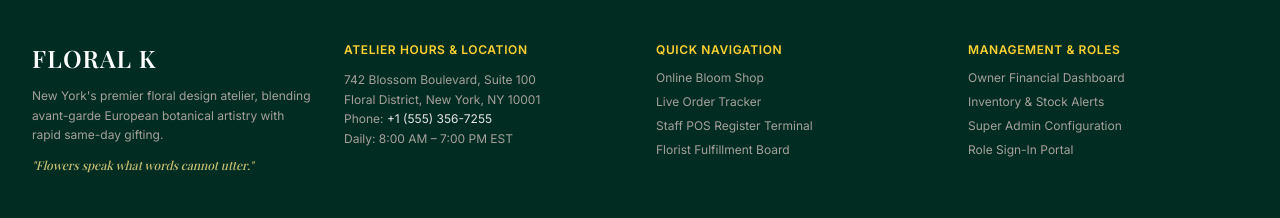
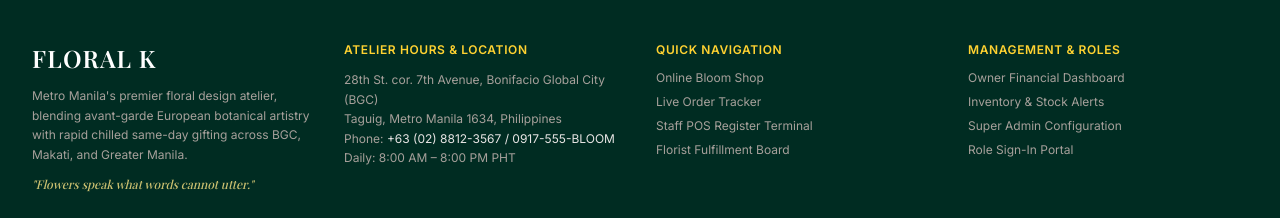
Before and after one commit to markwlsn/Floral-K, a React (Vite) app in the folder client/: page / in a window 1280 px wide. Shown: the part 1853-2071 px from the top of the page. Built offline with nearby package versions, Linux system fonts and the light colour scheme; no server answers; a web font is replaced by a local one.

Commit message:
style(client): update boutique address to BGC Flagship Atelier with local hours

```diff
--- a/client/src/components/common/Footer.tsx
+++ b/client/src/components/common/Footer.tsx
@@ -60,7 +60,7 @@ export const Footer: React.FC<FooterProps> = ({ onNavigate }) => {
             <span className="font-serif text-2xl font-bold text-white tracking-wider">FLORAL K</span>
           </div>
           <p className="text-xs text-stone-400 leading-relaxed">
-            New York's premier floral design atelier, blending avant-garde European botanical artistry with rapid same-day gifting.
+            Metro Manila's premier floral design atelier, blending avant-garde European botanical artistry with rapid chilled same-day gifting across BGC, Makati, and Greater Manila.
           </p>
           <p className="text-xs text-amber-200/80 font-serif italic">
             "Flowers speak what words cannot utter."
@@ -70,10 +70,10 @@ export const Footer: React.FC<FooterProps> = ({ onNavigate }) => {
         <div>
           <h5 className="text-xs font-semibold uppercase tracking-wider text-amber-300 mb-3">Atelier Hours & Location</h5>
           <p className="text-xs text-stone-400 leading-relaxed">
-            742 Blossom Boulevard, Suite 100<br />
-            Floral District, New York, NY 10001<br />
-            Phone: <span className="text-stone-200">+1 (555) 356-7255</span><br />
-            Daily: 8:00 AM – 7:00 PM EST
+            28th St. cor. 7th Avenue, Bonifacio Global City (BGC)<br />
+            Taguig, Metro Manila 1634, Philippines<br />
+            Phone: <span className="text-stone-200">+63 (02) 8812-3567 / 0917-555-BLOOM</span><br />
+            Daily: 8:00 AM – 8:00 PM PHT
           </p>
         </div>
 
```
